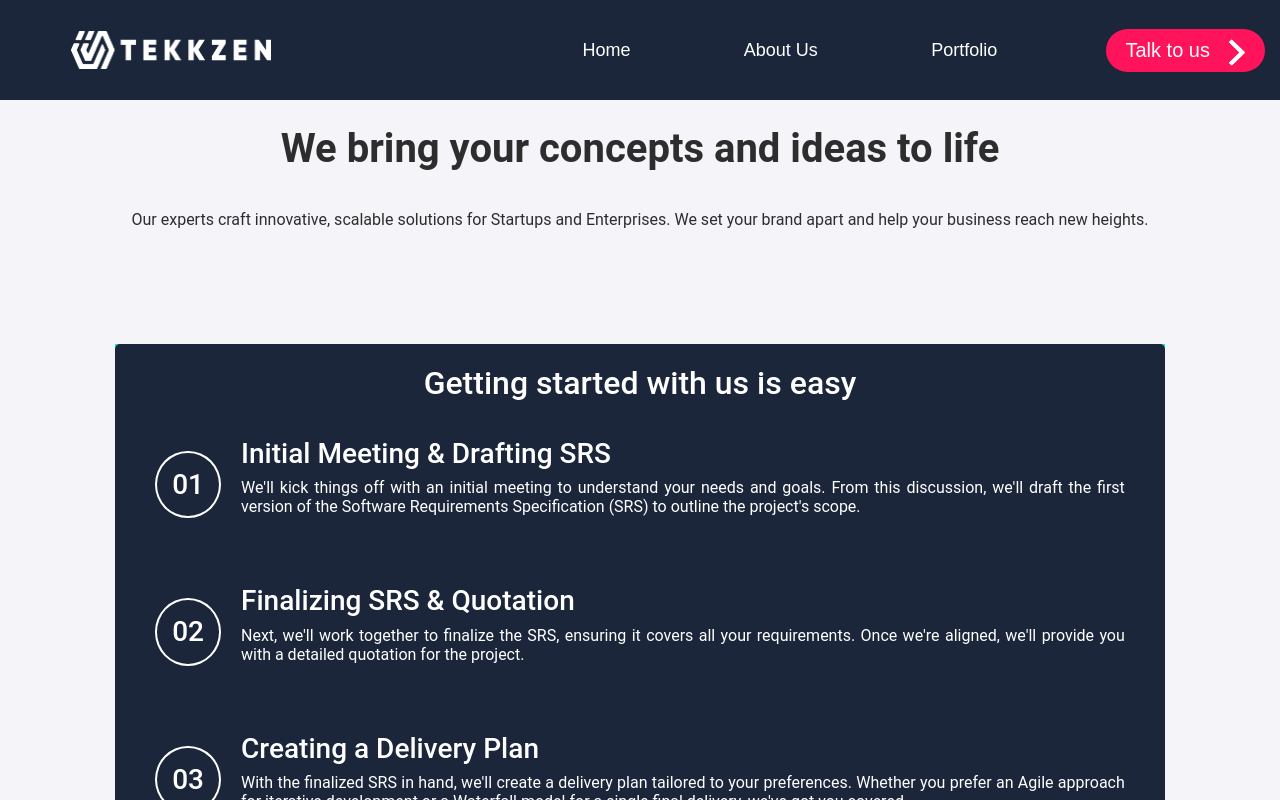
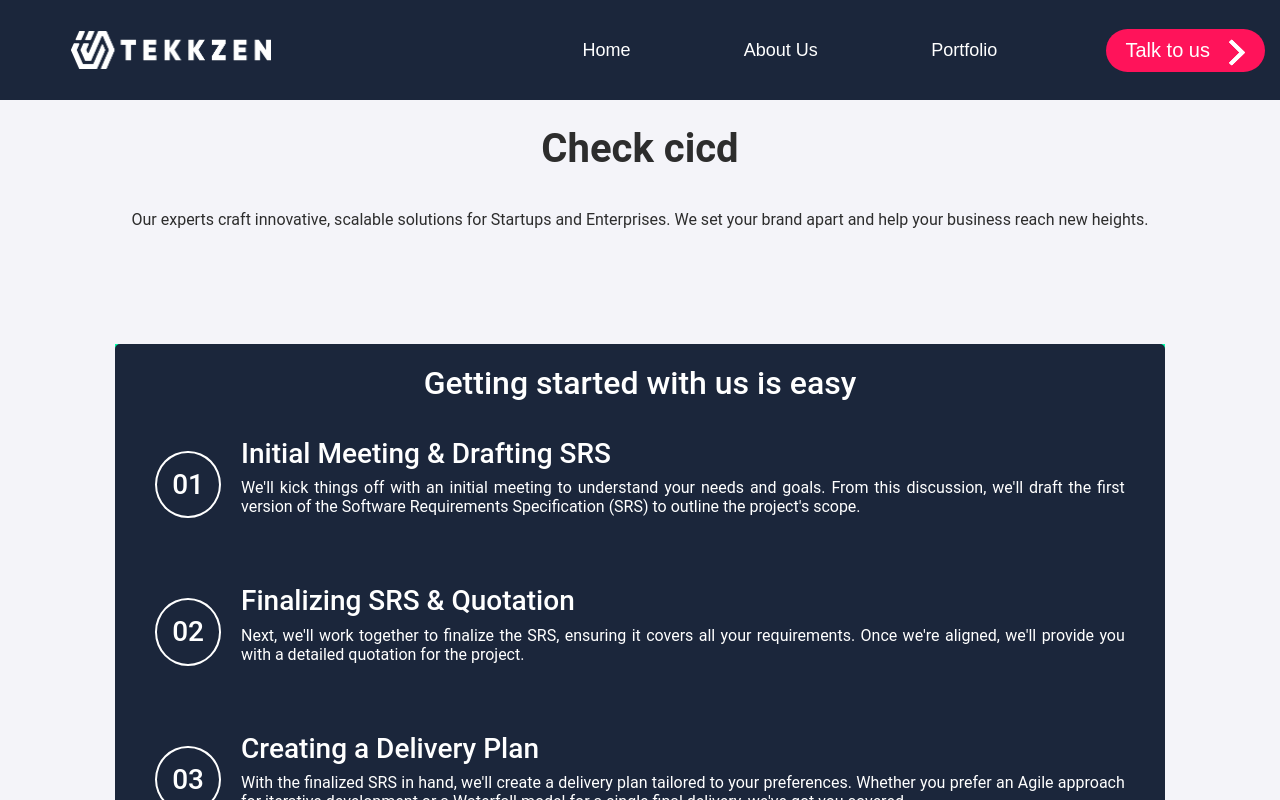
Before and after one commit to shanthu22/TekkzenWeb, a React (Create React App) app in the folder frontend/: page / in a window 1280 px wide. Shown: the top 800 px of the page. Built offline with nearby package versions, Linux system fonts and the light colour scheme.

Commit message:
check cicd

```diff
--- a/frontend/src/pages/home/home.js
+++ b/frontend/src/pages/home/home.js
@@ -67,7 +67,8 @@ const Home = () => {
     <div style={{ font: "16px  Roboto, Helvetica,Arial, sans-serif " }}>
       <TZnavbar />
       <h1 style={{ padding: "25px 20px", fontWeight: "700" }}>
-        We bring your concepts and ideas to life
+        {/* We bring your concepts and ideas to life */}
+        Check cicd
       </h1>
 
       <p style={{ textAlign: "center", margin: "12px" }}>
```
